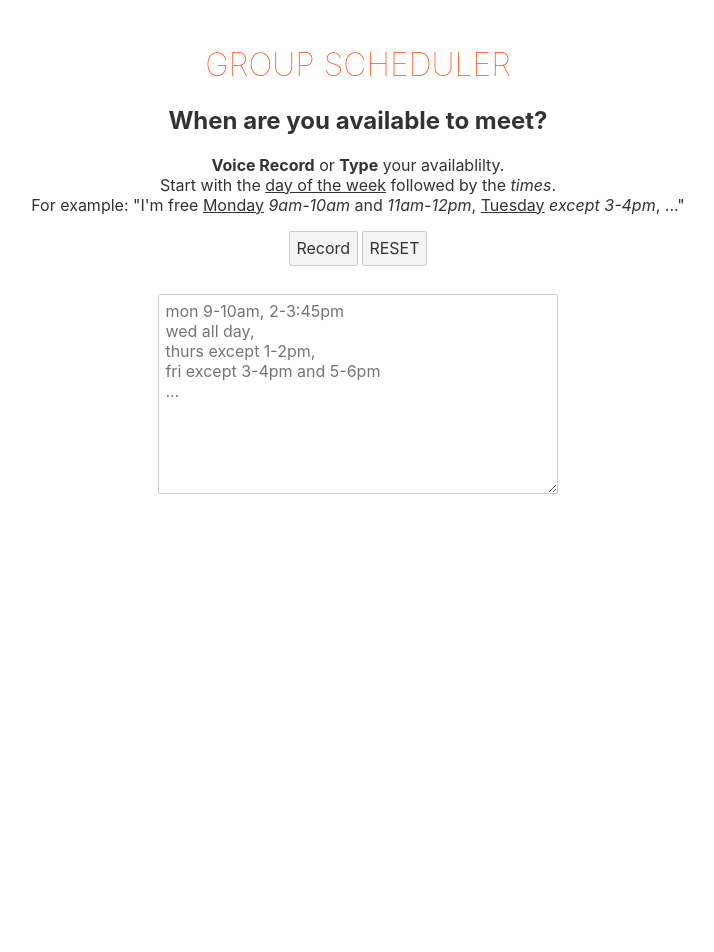
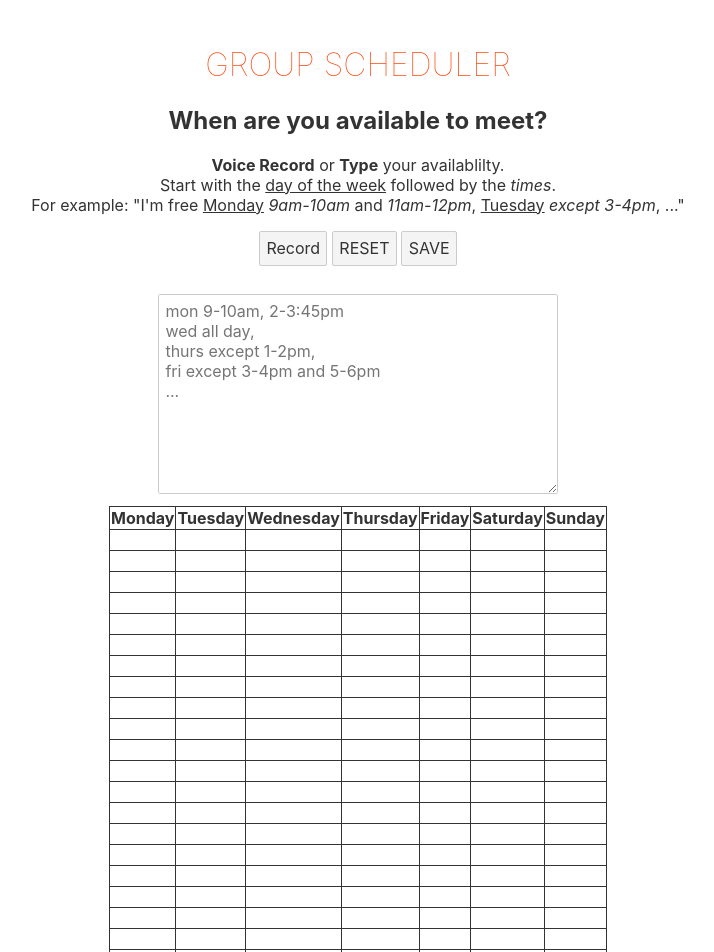
Before and after one commit to bobbymmccarthy/svelte-scheduler, a Svelte app: page / in a window 1280 px wide. Shown: the top 952 px of the page, without its empty margins (282-996 px from the left). Before the commit the page ends 800 px from the top, so only its background shows below. Built offline with nearby package versions, Linux system fonts and the light colour scheme; what chrono-node would draw is missing.

Commit message:
manually merge adding bobby's latest table, notes, working with processText

```diff
--- a/src/App.svelte
+++ b/src/App.svelte
@@ -1,11 +1,29 @@
 <script>
 	import VoiceRecognition from './components/VoiceRecognition.svelte'
 	import {processText} from './helpers.js';
+	import Table from './components/Table.svelte'
+
 	let text = '';
+	let timeArr = Array(24).fill(0).map(() => Array(7).fill(0));
 
 	function handleInput() {
 		return processText(text);
 	};
+
+	function getAllNotes(){
+		let notes = [];
+    	let key;
+    	for (var i = 0; i < localStorage.length; i++) {
+      	key = localStorage.key(i);
+      	if (key.substring(0, 5) == "note-") {
+			notes.push({
+			date: key.replace("note-", ""),
+			content: localStorage.getItem(localStorage.key(i))
+        });
+      }
+    }
+	return notes;
+	}
 </script>
 
 <main>
@@ -14,13 +32,14 @@
 	<p><b>Voice Record</b> or <b>Type</b> your availablilty.<br>
 	  Start with the <u>day of the week</u> followed by the <i>times</i>.<br>
 	For example: "I'm free <u>Monday</u> <i>9am-10am</i> and <i>11am-12pm</i>, <u>Tuesday</u> <i>except 3-4pm</i>, ..."</p>
-	<VoiceRecognition bind:noteContent = {text}/>
+	<VoiceRecognition bind:noteContent = {text}></VoiceRecognition>
 	<br>
 	<textarea bind:value={text} on:input={handleInput} placeholder="mon 9-10am, 2-3:45pm
 wed all day,
 thurs except 1-2pm,
 fri except 3-4pm and 5-6pm
 ..."></textarea>
+	<Table timeArr ={timeArr}></Table>
 	</main>
 
 <style>
--- a/src/components/Recorder.svelte
+++ b/src/components/Recorder.svelte
@@ -27,6 +27,7 @@
 <div>
     <button on:click={() => iconHandler('PLAY')}>{isActive ? 'Pause' : 'Record'}</button>
     <button on:click={() => iconHandler('RESET')}>RESET</button>
+    <button on:click={() => iconHandler('SAVE')}>SAVE</button>
     {#if isActive}
       <p>Recording...</p>
     {/if}
--- /dev/null
+++ b/src/components/Table.svelte
@@ -0,0 +1,44 @@
+<script>
+ export let timeArr;
+ let dayArr = ['Monday', "Tuesday", "Wednesday", "Thursday", "Friday", "Saturday", "Sunday"]
+ function modifyAvail(i, j){
+    timeArr[i][j] = !timeArr[i][j];
+  }
+</script>
+
+<style>
+    table{
+      margin-left: auto;
+      margin-right: auto;
+    }
+    table, th, td {
+    border: 1px solid;
+    border-collapse: collapse;
+  }
+    td {
+      padding-left: 20px;
+      padding-right: 20px;
+      padding-top: 10px;
+      padding-bottom: 10px;
+    }
+    .available {
+      background-color: green;
+    }
+
+  </style>
+
+<table>
+    <tr>
+        {#each dayArr as day}
+        <th>{day}</th>
+        {/each}
+        </tr>
+        {#each timeArr as hour, i}
+    <tr>
+        {#each hour as day, j}
+        <!-- If table[i][j] is true then the block is green-->
+        <td class:available = {day} on:click = {() => modifyAvail(i,j)}></td>
+        {/each}
+    </tr>
+    {/each}
+</table>
--- a/src/components/VoiceRecognition.svelte
+++ b/src/components/VoiceRecognition.svelte
@@ -2,6 +2,7 @@
   import Recorder from "./Recorder.svelte";
 
   export let noteContent = ""
+  let times = getAllTimes()
   let recordingText = `Press the Play button to Start recording.`;
   let SpeechRecognition =
       window.SpeechRecognition || window.webkitSpeechRecognition;
@@ -11,7 +12,6 @@
   recognition.onresult = function(event) {
     let current = event.resultIndex;
     let transcript = event.results[current][0].transcript;
-    console.log(transcript);
     noteContent += transcript;
   };
 
@@ -70,16 +70,54 @@
     }, 5000);
   }
 
+  function saveTime(user, content) {
+    localStorage.setItem(user, JSON.stringify(processText(content)));
+  }
+    function getAllTimes() {
+    let times = [];
+    let key;
+    for (var i = 0; i < localStorage.length; i++) {
+      key = localStorage.key(i);
+      times.push({
+        user: key,
+        content: localStorage.getItem(localStorage.key(i))
+      });
+    }
+    return times;
+  }
+  function saveHandler() {
+    recognition.stop();
+    if (!noteContent.length) {
+      recordingText =
+        "Could not save empty note. Please add a message to your note.";
+    } else {
+      saveTime(new Date().toLocaleString(), noteContent);
+      noteContent = "";
+      times = getAllTimes();
+      recordingText = "Note saved successfully.";
+      window.setTimeout(() => {
+        recordingText = `Press the Play button to Start recording.`;
+    }, 5000);
+    }
+  }
+
   function readOutLoudHandler(event) {
     let data = event.detail.content;
     readOutLoud(data);
   }
+
+  console.log(times);
+
 </script>
 
 <!--Recorder Start-->
 <Recorder on:recorderHandler={recorderHandler}/>
 <!--Recorder End-->
 
+{#each getAllTimes() as time}
+  <p>{time.content}</p>
+{/each}
+
 <!-- {#each Object.entries(processTimes(noteContent)) as [day, arr]}
 <p>{day}, {arr}</p>
 {/each} -->
```
